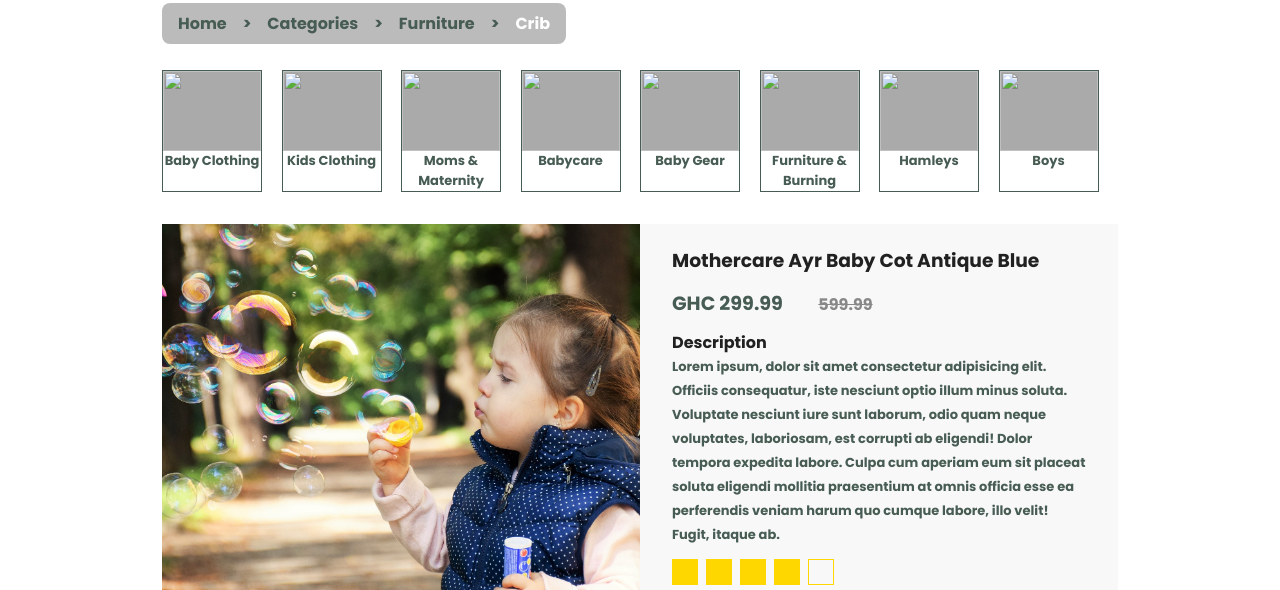
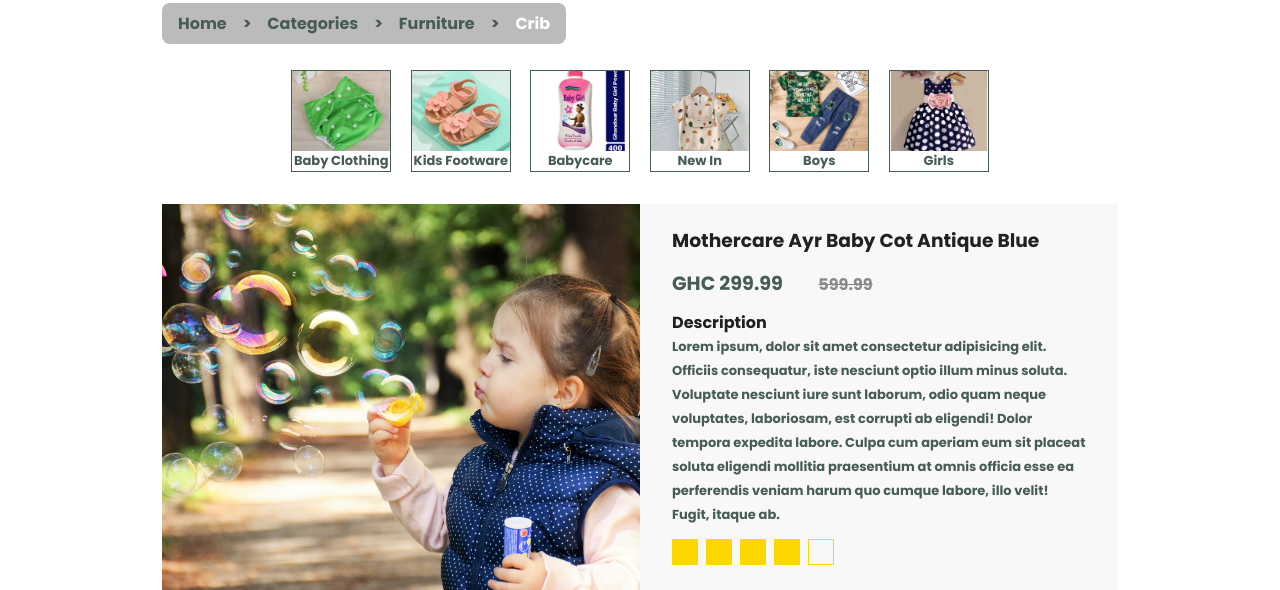
Before and after one commit to MatrixMe00/pikabu, a plain HTML site: page single-product.html in a window 1280 px wide. Shown: the part 193-783 px from the top of the page. Drawn offline with nearby package versions, Linux system fonts and the light colour scheme.

Commit message:
Centered the content

```diff
--- a/assets/css/productdetails.css
+++ b/assets/css/productdetails.css
@@ -5,6 +5,7 @@ section.categories{
     overflow: auto;
     font-size: small;
     text-align: center;
+    justify-content: center;
 }
 
 .categories .category{
--- a/single-product.html
+++ b/single-product.html
@@ -114,39 +114,27 @@
         <!-- Categories -->
         <section class="categories">
             <div class="category">
-                <img src="" alt="">
+                <img src="assets/images/Kids/category/baby clothes.jpg" alt="">
                 <span class="name">Baby Clothing</span>
             </div>
             <div class="category">
-                <img src="" alt="">
-                <span class="name">Kids Clothing</span>
+                <img src="assets/images/Kids/category/kids footwear.jpg" alt="">
+                <span class="name">Kids Footware</span>
             </div>
             <div class="category">
-                <img src="" alt="">
-                <span class="name">Moms & Maternity</span>
-            </div>
-            <div class="category">
-                <img src="" alt="">
+                <img src="assets/images/Kids/category/baby care.jpg" alt="">
                 <span class="name">Babycare</span>
             </div>
             <div class="category">
-                <img src="" alt="">
-                <span class="name">Baby Gear</span>
+                <img src="assets/images/Kids/category/new in.jpg" alt="">
+                <span class="name">New In</span>
             </div>
             <div class="category">
-                <img src="" alt="">
-                <span class="name">Furniture & Burning</span>
-            </div>
-            <div class="category">
-                <img src="" alt="">
-                <span class="name">Hamleys</span>
-            </div>
-            <div class="category">
-                <img src="" alt="">
+                <img src="assets/images/Kids/category/boys clothes.jpg" alt="">
                 <span class="name">Boys</span>
             </div>
             <div class="category">
-                <img src="" alt="">
+                <img src="assets/images/Kids/category/girls clothes.jpg" alt="">
                 <span class="name">Girls</span>
             </div>
         </section>
```
